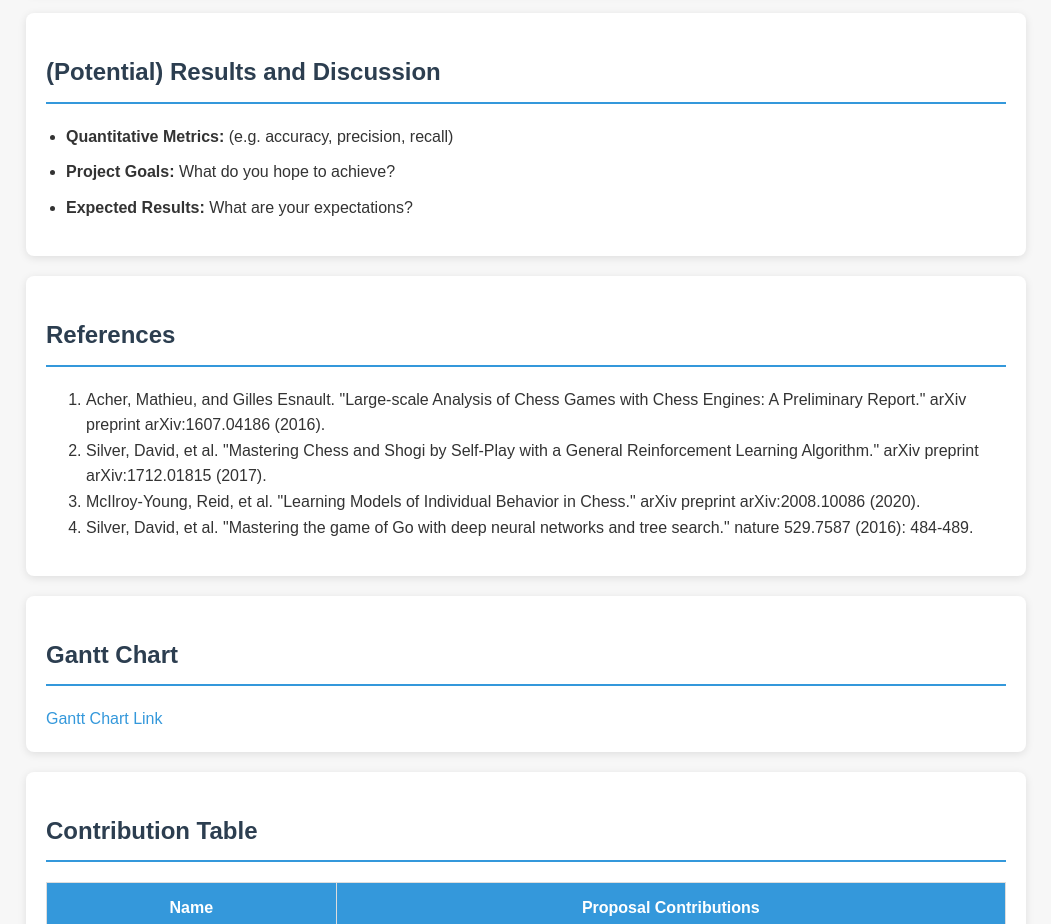
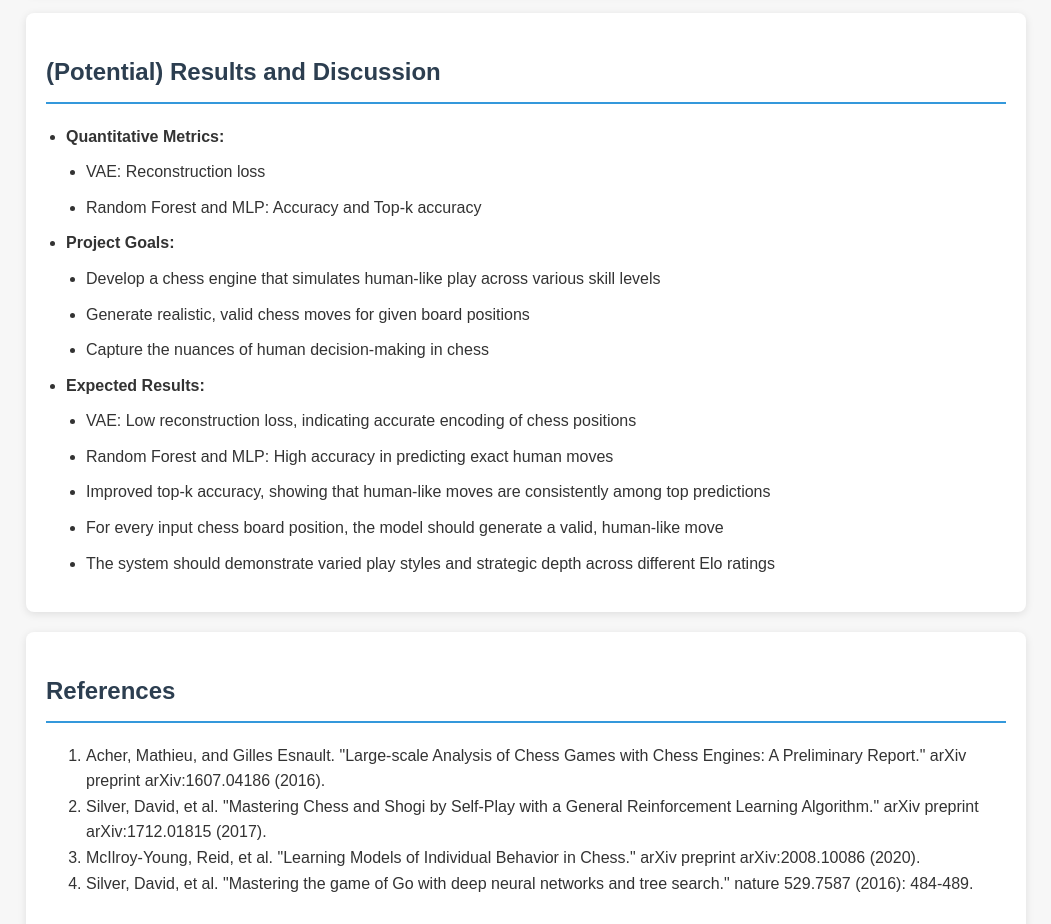
Before and after one commit to skanjalkar/ml-7641-group18, a plain HTML site: page proposal.html in a window 1280 px wide. Shown: the part 1820-2744 px from the top of the page, without its empty margins (114-1165 px from the left). Drawn offline with Linux system fonts and the light colour scheme.

Commit message:
add results

```diff
--- a/proposal.html
+++ b/proposal.html
@@ -259,16 +259,56 @@
                 <h2>(Potential) Results and Discussion</h2>
                 <ul>
                     <li>
-                        <strong>Quantitative Metrics:</strong> (e.g. accuracy,
-                        precision, recall)
+                        <strong>Quantitative Metrics:</strong>
+                        <ul>
+                            <li>VAE: Reconstruction loss</li>
+                            <li>
+                                Random Forest and MLP: Accuracy and Top-k
+                                accuracy
+                            </li>
+                        </ul>
                     </li>
                     <li>
-                        <strong>Project Goals:</strong> What do you hope to
-                        achieve?
+                        <strong>Project Goals:</strong>
+                        <ul>
+                            <li>
+                                Develop a chess engine that simulates human-like
+                                play across various skill levels
+                            </li>
+                            <li>
+                                Generate realistic, valid chess moves for given
+                                board positions
+                            </li>
+                            <li>
+                                Capture the nuances of human decision-making in
+                                chess
+                            </li>
+                        </ul>
                     </li>
                     <li>
-                        <strong>Expected Results:</strong> What are your
-                        expectations?
+                        <strong>Expected Results:</strong>
+                        <ul>
+                            <li>
+                                VAE: Low reconstruction loss, indicating
+                                accurate encoding of chess positions
+                            </li>
+                            <li>
+                                Random Forest and MLP: High accuracy in
+                                predicting exact human moves
+                            </li>
+                            <li>
+                                Improved top-k accuracy, showing that human-like
+                                moves are consistently among top predictions
+                            </li>
+                            <li>
+                                For every input chess board position, the model
+                                should generate a valid, human-like move
+                            </li>
+                            <li>
+                                The system should demonstrate varied play styles
+                                and strategic depth across different Elo ratings
+                            </li>
+                        </ul>
                     </li>
                 </ul>
             </div>
```
